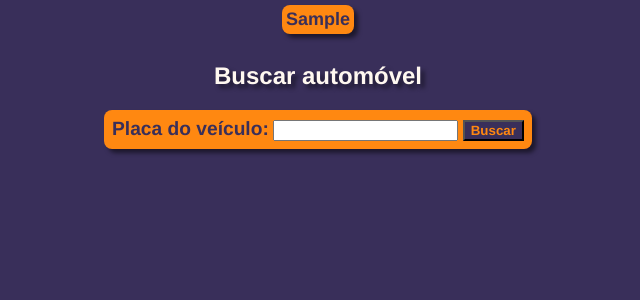
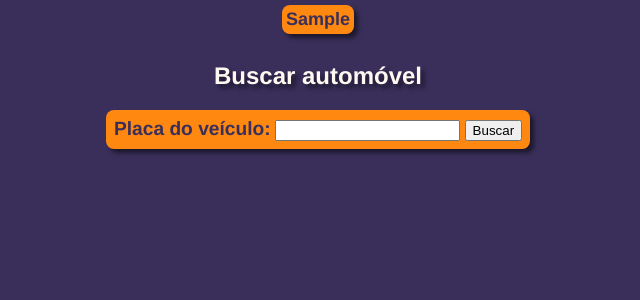
Before and after one commit to vitor-lima-ms/new_parking_lot_app_manage, a Django app: template core/templates/core_index.html in a window 1280 px wide. Shown: the part 158-458 px from the top of the page, without its empty margins (322-962 px from the left). Run offline with Django 3.2, Linux system fonts and the light colour scheme; the template is opened without the code that fills it: most values are stand-ins (such as "Sample title", 1, 10 or a date in 2020); form fields are guessed from the names that the template uses.

Commit message:
Update core_index.css

```diff
--- a/static/css/core_index.css
+++ b/static/css/core_index.css
@@ -43,9 +43,3 @@ b {
     font-size: larger;
     color: #392F5A;
 }
-#button {
-    background-color: #392F5A;
-    font-family: 'Franklin Gothic Medium', 'Arial Narrow', Arial, sans-serif;
-    font-weight: bold;
-    color: #FF8811;
-}
```
